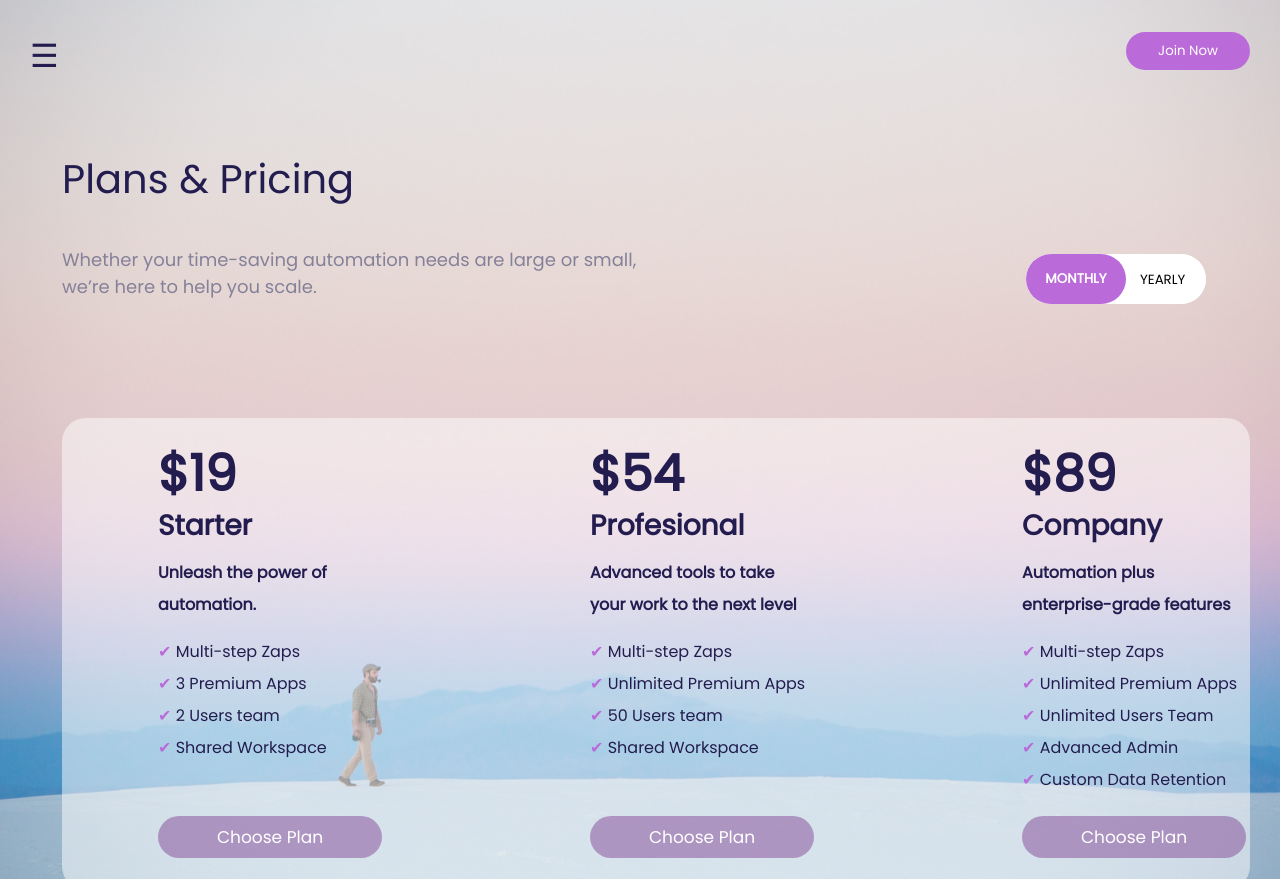
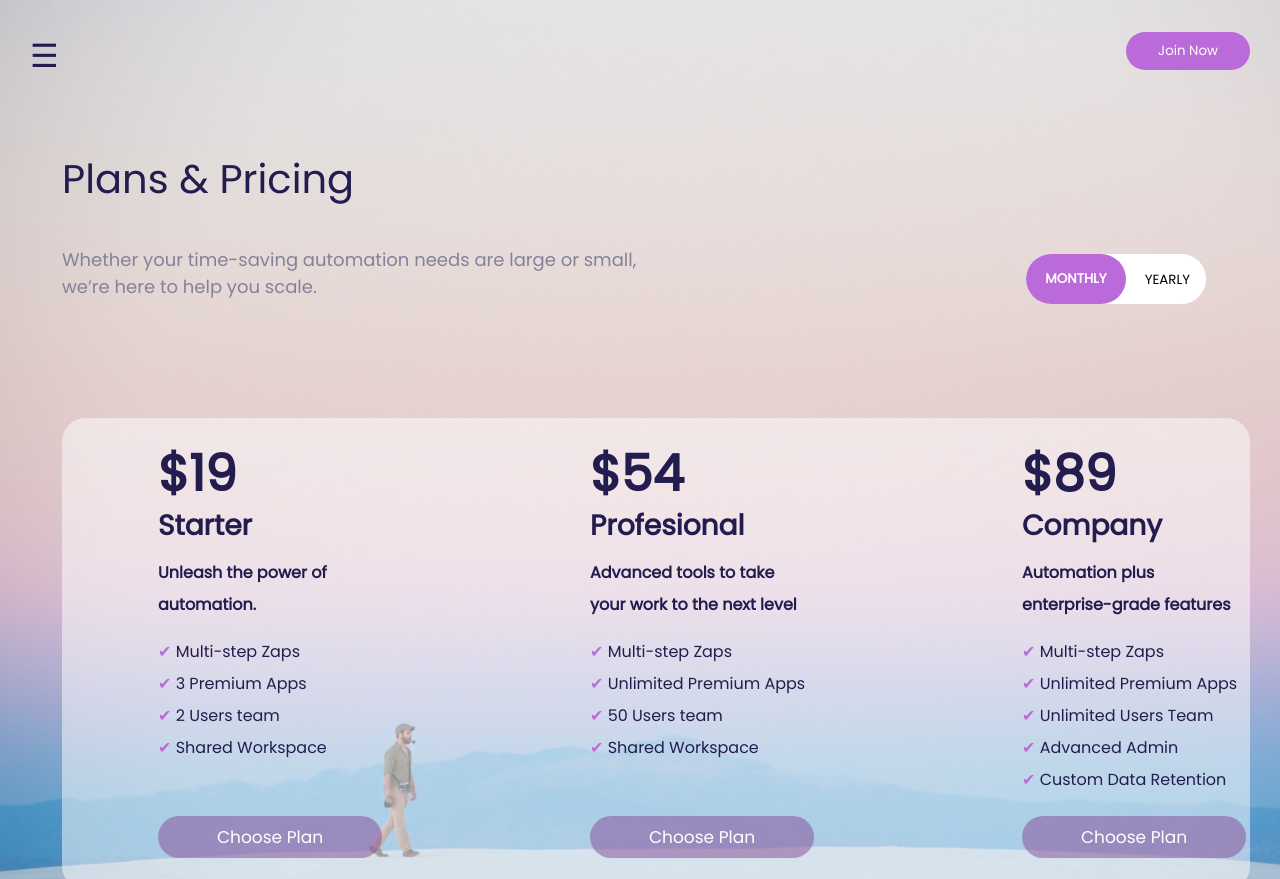
Before and after one commit to mynkbis/slider.github.io, a plain HTML site: page index.html in a window 1280 px wide. Shown: the top 879 px of the page. Drawn offline with Linux system fonts and the light colour scheme.

Commit message:
css modified

```diff
--- a/index.css
+++ b/index.css
@@ -13,14 +13,18 @@
 body {
     overflow-x: none;
 
+    background: url('background.jpeg');
+    background-repeat: no-repeat;
+    background-size: cover;
 }
 
 #pricing_details {
-    background: url('background.jpeg');
-    background-repeat: no-repeat;
-    background-size: cover;
+
+    padding-bottom: 5rem;
 
 }
+
+
 
 .container {
     max-width: 1250px;
@@ -107,8 +111,7 @@ body {
 
 .actionBtn {
     padding: 1rem;
-    width: 140px;
-    height: 50px;
+
     outline: none;
     border: none;
     background: #fff;
@@ -290,7 +293,6 @@ body {
         margin-left: 1rem;
         margin-right: -.2rem;
 
-
     }
 
     .box {
```
